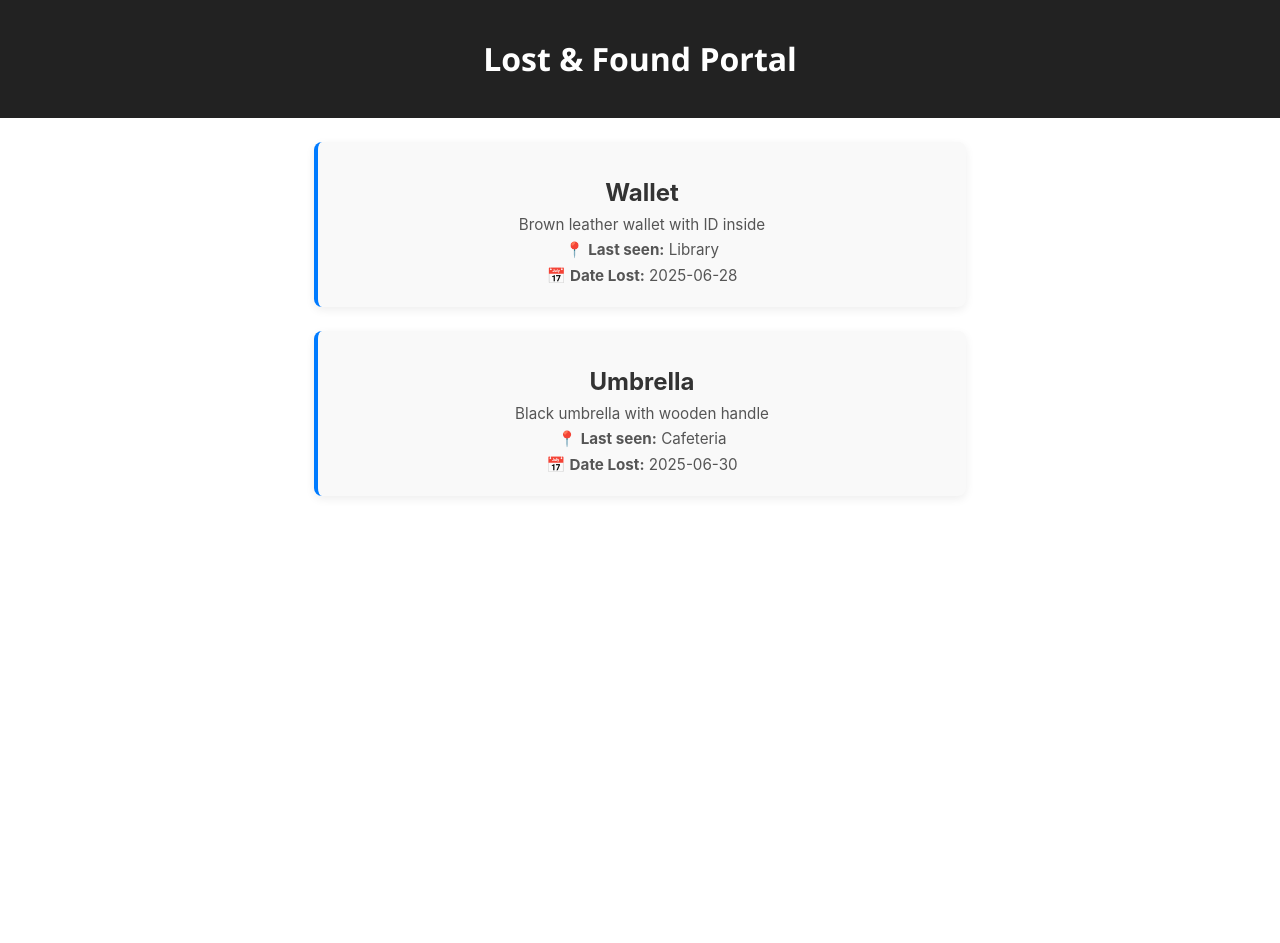
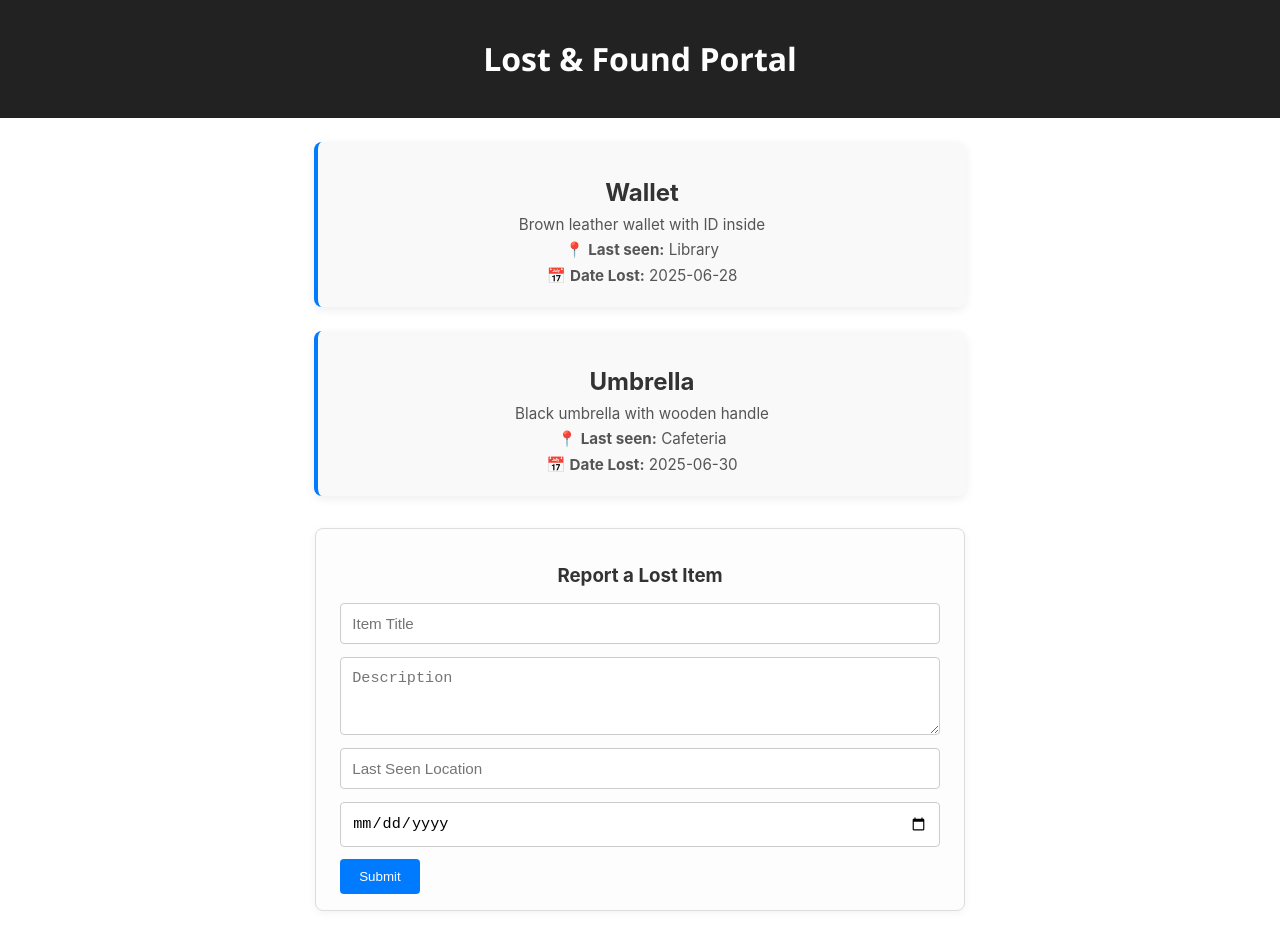
Before and after one commit to kbhva/lostfound-frontend, a React (Create React App) app in the folder lostfound-frontend/: page / in a window 1280 px wide. Before the commit the page ends 800 px from the top, so only its background shows below. Built offline with nearby package versions, Linux system fonts and the light colour scheme.

Commit message:
feat: added ReportLostItemForm below item list for user input

```diff
--- a/lostfound-frontend/src/App.js
+++ b/lostfound-frontend/src/App.js
@@ -2,6 +2,7 @@ import React, { useEffect, useState } from "react";
 import "./App.css";
 import Header from "./components/Header";
 import LostItemCard from "./components/LostItemCard";
+import ReportLostItemForm from "./components/ReportLostItemForm";
 import { getLostItems } from "./services/api";
 
 function App() {
@@ -19,6 +20,7 @@ function App() {
   return (
     <div className="App">
       <Header />
+
       {lostItems.map((item) => (
         <LostItemCard
           key={item.id}
@@ -28,6 +30,8 @@ function App() {
           date={item.date}
         />
       ))}
+
+      <ReportLostItemForm />
     </div>
   );
 }
--- /dev/null
+++ b/lostfound-frontend/src/components/ReportLostItemForm.css
@@ -0,0 +1,42 @@
+.report-form {
+  margin: 2rem auto;
+  padding: 1rem 1.5rem;
+  max-width: 600px;
+  border: 1px solid #ddd;
+  border-radius: 8px;
+  background-color: #fdfdfd;
+  box-shadow: 0 2px 8px rgba(0, 0, 0, 0.05);
+}
+
+.report-form h3 {
+  margin-bottom: 1rem;
+  color: #333;
+}
+
+.report-form form {
+  display: flex;
+  flex-direction: column;
+  gap: 0.8rem;
+}
+
+.report-form input,
+.report-form textarea {
+  padding: 0.7rem;
+  border: 1px solid #ccc;
+  border-radius: 4px;
+  font-size: 0.95rem;
+}
+
+.report-form button {
+  align-self: flex-start;
+  padding: 0.6rem 1.2rem;
+  background-color: #007bff;
+  color: white;
+  border: none;
+  border-radius: 4px;
+  cursor: pointer;
+}
+
+.report-form button:hover {
+  background-color: #0056b3;
+}
--- /dev/null
+++ b/lostfound-frontend/src/components/ReportLostItemForm.js
@@ -0,0 +1,20 @@
+import React from "react";
+import "./ReportLostItemForm.css";
+
+const ReportLostItemForm = () => {
+  return (
+    <div className="report-form">
+      <h3>Report a Lost Item</h3>
+      <form>
+        <input type="text" placeholder="Item Title" />
+        <textarea placeholder="Description" rows="3" />
+        <input type="text" placeholder="Last Seen Location" />
+        <input type="date" />
+        <button type="submit">Submit</button>
+        {/* TODO: Add form submission logic & connect to backend */}
+      </form>
+    </div>
+  );
+};
+
+export default ReportLostItemForm;
```
